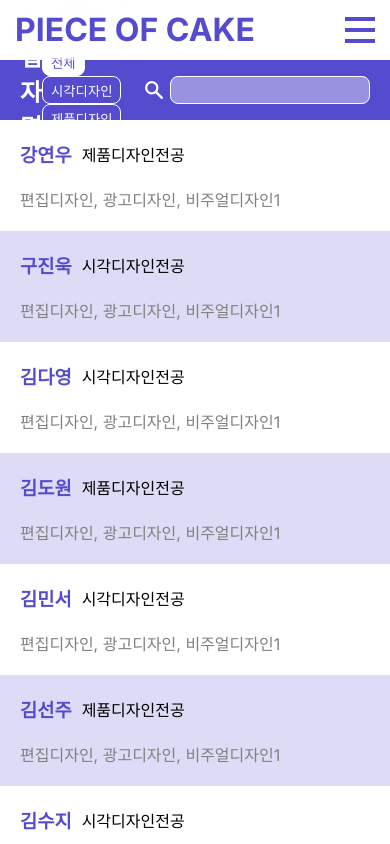
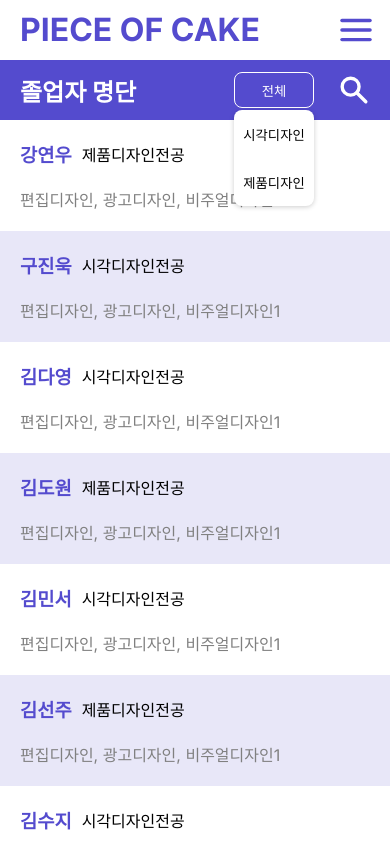
Before and after one commit to yeoheung00/knu-exhibition-dev, a Next.js app: page /indexpage in a window 390 px wide. Both pictures are taken after a click on the button "전체". Built offline with nearby package versions, Linux system fonts and the light colour scheme.

Commit message:
last today commit

```diff
--- a/app/components/header.module.css
+++ b/app/components/header.module.css
@@ -20,6 +20,7 @@
     padding: 5px;
     display: flex;
     justify-content: space-between;
+    align-items: center;
     backdrop-filter: blur(50px);
     background-color: rgba(255, 255, 255, 0.4);
     z-index: 1111;
@@ -27,7 +28,7 @@
 
   .title {
     line-height: 50px;
-    margin-left: 10px;
+    margin-left: 15px;
     color: var(--main);
   }
 
@@ -85,6 +86,7 @@
     padding: 5px;
     display: flex;
     justify-content: space-between;
+    align-items: center;
     backdrop-filter: blur(50px);
     background-color: rgba(255, 255, 255, 0.4);
     z-index: 1111;
@@ -92,7 +94,7 @@
 
   .title {
     line-height: 50px;
-    margin-left: 10px;
+    margin-left: 15px;
     color: var(--main);
   }
 
@@ -152,51 +154,22 @@
     backdrop-filter: blur(50px);
     background-color: rgba(255, 255, 255, 0.4);
     justify-content: space-between;
+    align-items: center;
     z-index: 1111;
   }
 
   .title {
     line-height: 50px;
-    margin-left: 10px;
+    margin-left: 15px;
     color: var(--main);
   }
 
   .opener {
     display: block;
-    width: 50px;
-    height: 50px;
+    width: 36px;
+    height: 36px;
+    margin-right: 11px;
     position: relative;
-  }
-
-  .first {
-    width: 30px;
-    height: 4px;
-    right: 10px;
-    top: 12px;
-    position: absolute;
-    background-color: var(--main);
-    transition: all 0.3s ease;
-  }
-
-  .second {
-    width: 30px;
-    height: 4px;
-    right: 10px;
-    top: 23px;
-    position: absolute;
-    background-color: var(--main);
-    opacity: 100%;
-    transition: all 0.3s ease;
-  }
-
-  .third {
-    width: 30px;
-    height: 4px;
-    right: 10px;
-    top: 34px;
-    position: absolute;
-    background-color: var(--main);
-    transition: all 0.3s ease;
   }
 
   .nav {
--- a/app/components/header.tsx
+++ b/app/components/header.tsx
@@ -27,11 +27,7 @@ export default function Header(){
     <div className={styles.root}>
       <h1 className={styles.title}>PIECE OF CAKE</h1>
 
-      <div className={styles.opener} onClick={open}>
-        <div className={styles.first}></div>
-        <div className={styles.second}></div>
-        <div className={styles.third}></div>
-      </div>
+      <img className={styles.opener} src='./icons/Hamburger.svg' onClick={open}/>
       <nav className={`${styles.nav} ${isOpen?styles.active:null}`}>
 
         <div className={styles.closer} onClick={()=>{close(); dropup();}}>
--- a/app/globals.css
+++ b/app/globals.css
@@ -2,11 +2,12 @@
   box-sizing: border-box;
   padding: 0;
   margin: 0;
+  outline-color: var(--accent);
 }
 
 html, body {
   max-width: 100vw;
-  --main: rgb(84, 75, 206);
-  --main-glassy: rgba(84, 75, 206, 0.2);
+  --main: #544bce;
+  --main-glassy: hsl(244, 57%, 94%);
   --accent: #ff914d;
 }
--- a/app/indexpage/components/item.module.css
+++ b/app/indexpage/components/item.module.css
@@ -94,3 +94,7 @@
   }
 
 }
+
+.root:last-child{
+  margin-bottom: 100px;
+}
--- a/app/indexpage/index.module.css
+++ b/app/indexpage/index.module.css
@@ -1,10 +1,37 @@
-.root{
+.root {
   padding-top: 60px;
-  position:fixed;
+  position: fixed;
   width: 100vw;
 }
 
-.controler{
+.title {
+  color: white;
+  flex: 1;
+}
+
+.listwrap {
+  display: flex;
+  flex-wrap: wrap;
+  max-height: calc(100vh - 120px);
+  overflow: scroll;
+}
+
+.empty {
+  position: absolute;
+  top: 140px;
+  left: 20px;
+  z-index: 1;
+}
+
+.empty span {
+  color: var(--main);
+  font-size: large;
+  font-weight: bold;
+}
+
+@media screen and (min-width: 768px) {
+
+  .controler {
     display: flex;
     padding: 10px 20px;
     background-color: var(--main);
@@ -12,12 +39,7 @@
     align-items: center;
   }
 
-.title{
-  color: white;
-  flex: 1;
-}
-
-.sort{
+  .sort {
     background-color: transparent;
     border: 1px solid white;
     height: 28px;
@@ -27,52 +49,119 @@
     border-radius: 8px;
   }
 
-.sort:hover{
+  .sort:hover {
     background-color: rgba(255, 255, 255, 0.4);
   }
 
-.sort.active{
+  .sort.active {
     background-color: white !important;
     color: var(--main) !important;
   }
 
-.searchwrap{
+  .searchwrap {
     display: flex;
     align-items: center;
   }
 
-.searchwrap img{
+  .searchwrap img {
     width: 24px;
     height: 24px;
     margin-right: 4px;
   }
 
-.searchwrap input{
+  .searchwrap input {
     width: 200px;
     height: 28px;
-  background-color: rgba(255, 255, 255, 0.4);
+    background-color: var(--main-glassy);
     border: 1px solid white;
     border-radius: 8px;
     padding-left: 4px;
-  color: white;
+    color: var(--main);
   }
 
-.listwrap{
-  display: flex;
-  flex-wrap: wrap;
-  max-height: calc(100vh - 120px);
-  overflow: scroll;
+  .dropwrap {
+    display: none;
+  }
 }
 
-.empty{
-  position: absolute;
-  top:140px;
-  left: 20px;
-  z-index: 1;
+@media screen and (max-width: 767px) {
+
+  .controler {
+    display: flex;
+    padding: 0 16px 0 20px;
+    background-color: var(--main);
+    height: 60px;
+    align-items: center;
   }
 
-.empty span{
+  .sort {
+    display: none;
+  }
+
+  .dropwrap {
+    position: relative;
+  }
+
+  .now {
+    background-color: transparent;
+    border: 1px solid white;
+    width: 80px;
+    height: 36px;
+    padding: 0 8px;
+    color: white;
+    margin-right: 20px;
+    border-radius: 8px;
+  }
+
+  .list {
+    display: none;
+    position: absolute;
+    top: 38px;
+    z-index: 1111;
+    background-color: white;
+    border-radius: 8px;
+    box-shadow: 0px 1px 5px 0px rgba(0, 0, 0, 0.2);
+  }
+
+  .list.open {
+    display: block;
+  }
+
+  .list button {
+    display: block;
+    border: none;
+    width: 80px;
+    height: 48px;
+    background-color: transparent;
+  }
+
+  .list button.active {
+    display: none;
+  }
+
+  .searchwrap {
+    display: flex;
+    align-items: center;
+  }
+
+  .searchwrap img {
+    width: 36px;
+    height: 36px;
+    margin: 2px;
+  }
+
+  .searchwrap input {
+    display: none;
+  }
+
+  .searchwrap input.active {
+    display: block;
+    width: 200px;
+    height: 36px;
+    background-color: var(--main-glassy);
+    border: 1px solid white;
+    border-radius: 8px;
+    padding-left: 4px;
     color: var(--main);
-  font-size: large;
-  font-weight: bold;
   }
+}
--- a/app/indexpage/page.tsx
+++ b/app/indexpage/page.tsx
@@ -2,13 +2,14 @@
 
 import Item from "./components/item";
 import styles from "./index.module.css"
-import { ChangeEvent, useEffect, useMemo, useState } from "react";
+import { ChangeEvent, use, useEffect, useMemo, useState } from "react";
 import db from './db/data.json';
 
 export default function Profile() {
   const data = db.graduate;
   const [searchValue, setSearchValue] = useState('');
   const [sort, setSort] = useState(0); // 0: all, 1: visual, 2: product
+  const parts = ['전체', '시각디자인', '제품디자인'];
   const handlerSearchValue = (event: ChangeEvent<HTMLInputElement>) => {
     setSearchValue(event.target.value);
   }
@@ -28,6 +29,14 @@ export default function Profile() {
 
     return [];
   }, [sort]);
+  const [open, setOpen] = useState(false);
+  function openSorts() {
+    setOpen((current) => !current);
+  }
+  const [search, setSearch] = useState(false);
+  function openSearch() {
+    setSearch(current => !current);
+  }
   return (
     <div className={styles.root}>
       <div className={styles.controler}>
@@ -37,9 +46,17 @@ export default function Profile() {
           <button className={`${styles.sort} ${sort == 1 ? styles.active : null}`} onClick={() => setSort(1)}>시각디자인</button>
           <button className={`${styles.sort} ${sort == 2 ? styles.active : null}`} onClick={() => setSort(2)}>제품디자인</button>
         </div>
+        <div className={styles.dropwrap}>
+          <button className={styles.now} onClick={openSorts}>{parts[sort]}</button>
+          <div className={`${styles.list} ${open ? styles.open : null}`}>
+            <button className={`${sort == 0 ? styles.active : null}`} onClick={() => { setSort(0); openSorts(); }}>전체</button>
+            <button className={`${sort == 1 ? styles.active : null}`} onClick={() => { setSort(1); openSorts(); }}>시각디자인</button>
+            <button className={`${sort == 2 ? styles.active : null}`} onClick={() => { setSort(2); openSorts(); }}>제품디자인</button>
+          </div>
+        </div>
         <div className={styles.searchwrap}>
-          <img src='./icons/Search.svg' alt='search' />
-          <input value={searchValue} onChange={handlerSearchValue} type='text' />
+          <img onClick={openSearch} src='./icons/Search.svg' alt='search' />
+          <input className={`${search ? styles.active : null}`} value={searchValue} onChange={handlerSearchValue} type='text' />
         </div>
       </div>
       <div className={styles.empty}><span>'{searchValue}'</span>이(가) 포함된 이름이 없습니다.</div>
```
Also changed, not shown: public/icons/Hamburger.svg (added). Lines whose indentation alone changed are shown as unchanged.
